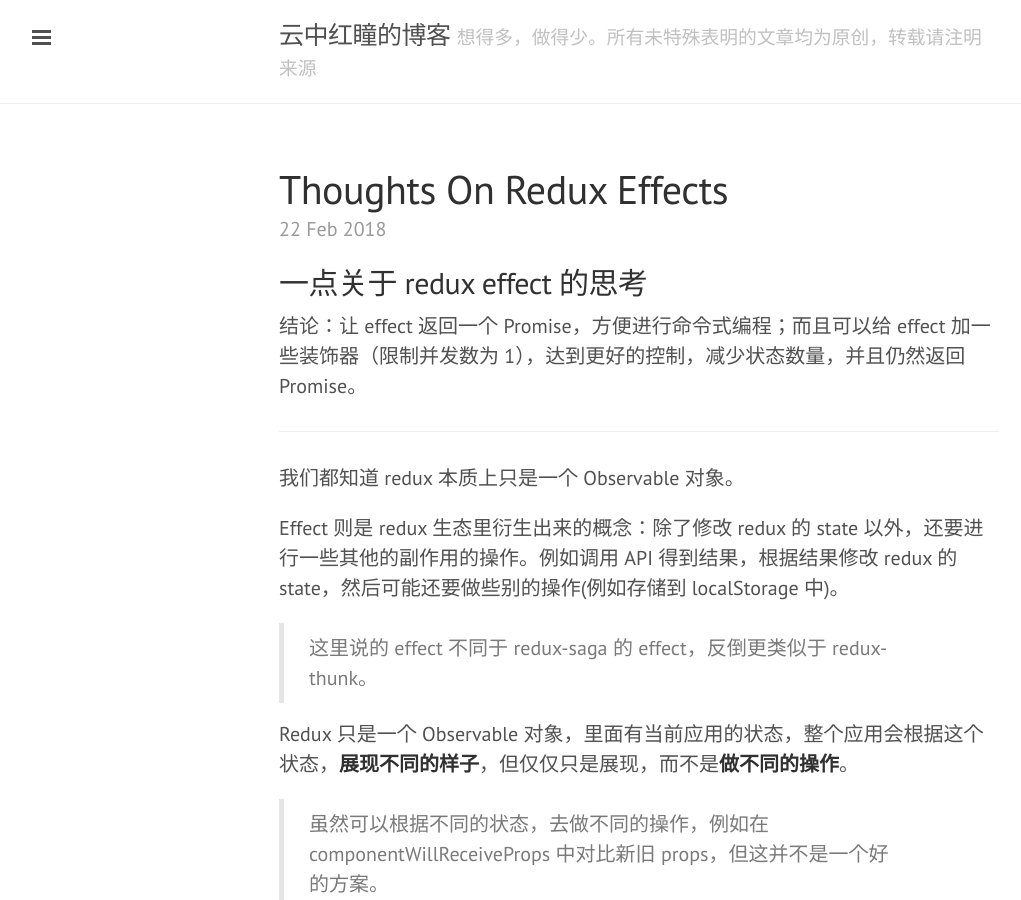
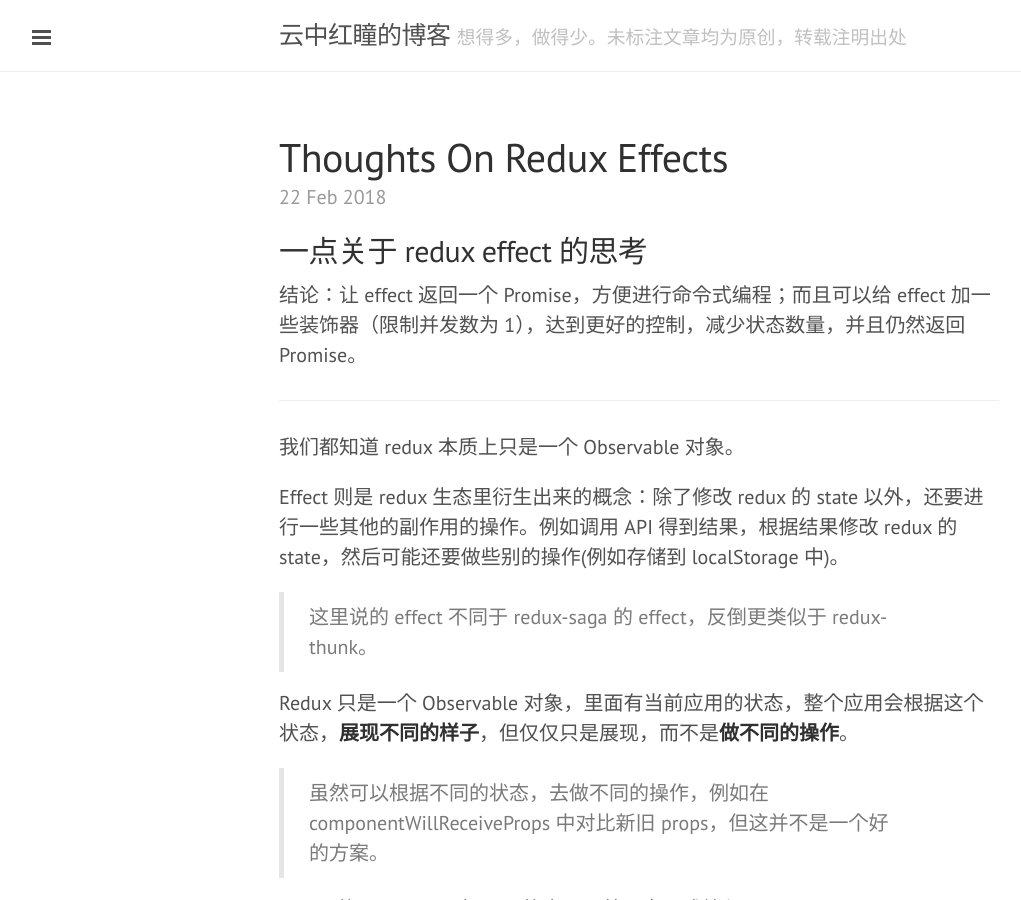
Before and after one commit to xialvjun/xialvjun.github.io, a Jekyll site: the page built from index.html, in a window 1280 px wide and 900 px high. Shown: the whole window, without its empty margins (1-1022 px from the left). Built offline with Jekyll 4.4.1, drawn with Linux system fonts in a browser that asks for light colours; the list of posts is cut into pages by our own code.

Commit message:
原创声明

```diff
--- a/_config.yml
+++ b/_config.yml
@@ -10,7 +10,7 @@ permalink:        pretty
 
 # Setup
 title:            云中红瞳的博客
-tagline:          '想得多，做得少。所有未特殊表明的文章均为原创，转载请注明来源'
+tagline:          '想得多，做得少。未标注文章均为原创，转载注明出处'
 description:      '宅男一枚。主营前端，伪全栈，擅长 nodejs、graphql、react。QQ: 1341985539'
 url:              https://xialvjun.github.io
 
```
